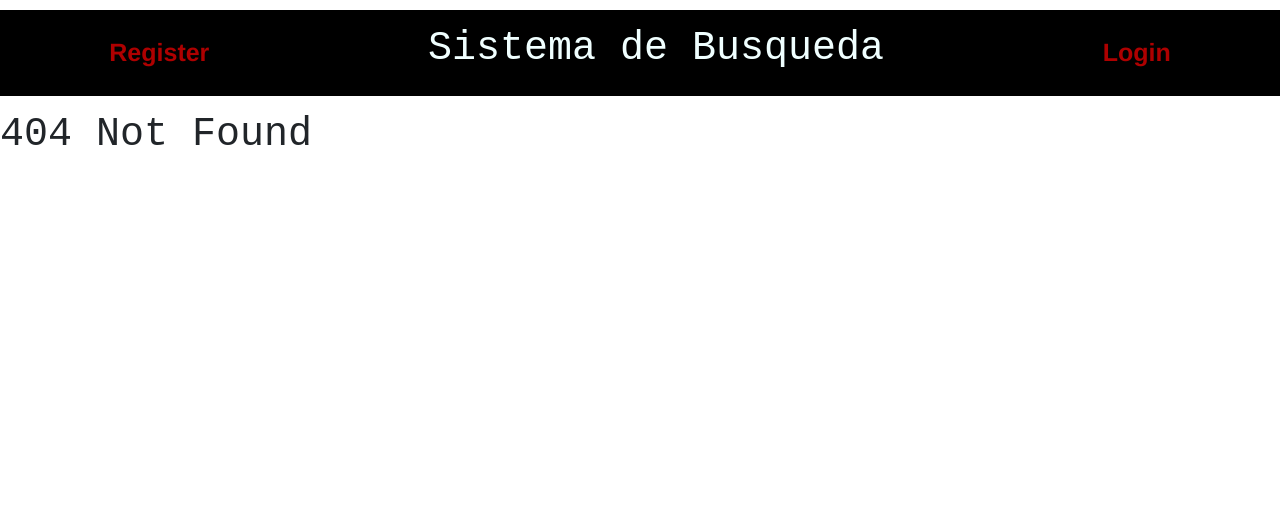
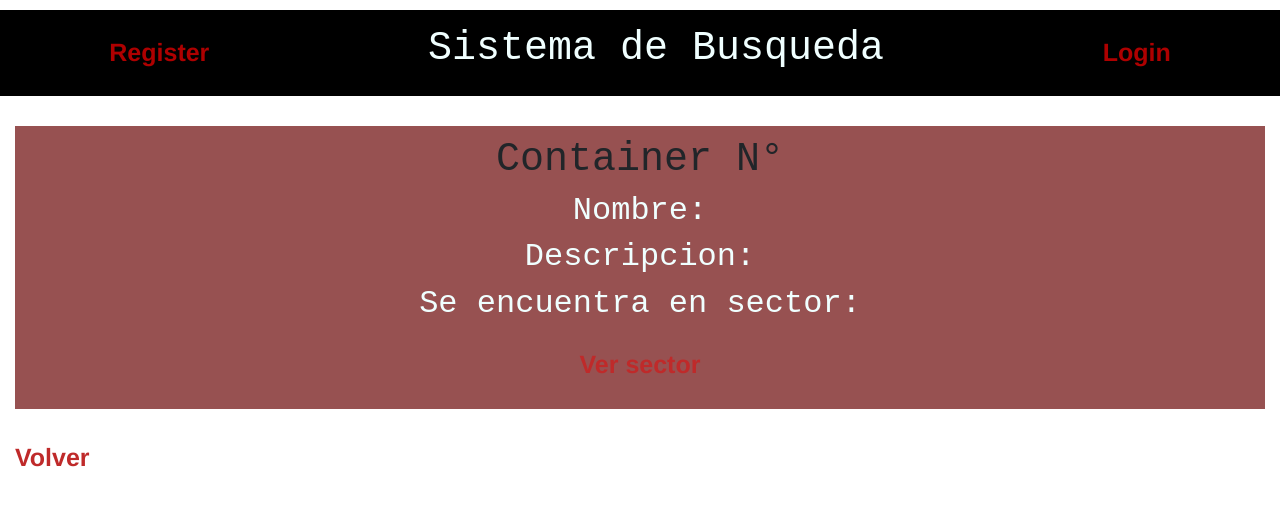
Before and after one commit to mirkomelfi/SIP-Frontend, a React (Create React App) app: page /items/1/containers/1 in a window 1280 px wide. Before the commit this address had no page. Shown: the top 506 px of the page. Built offline with nearby package versions, Linux system fonts and the light colour scheme; no server answers; a web font is replaced by a local one.

Commit message:
rutas_arregladas

```diff
--- a/src/components/App.jsx
+++ b/src/components/App.jsx
@@ -34,19 +34,20 @@ export const App = () => {
           <Route path="/sectors/:idSec" element={<Sector/> }/>
           <Route path="/sectors/:idSec/containers" element={<ContainerListContainer greeting="Listado de Contenedores del Sector seleccionado"/>}/>
           <Route path="/sectors/:idSec/containers/:idCont" element={<Container /> }/>
-          <Route path="/containers/:idCont" element={<Container /> }/>
+          <Route path="/items/:idItem/containers/:idCont" element={<Container fromItem={true} /> }/>
           <Route path="/items/:idItem/changeLocation/:idCont" element={<Container />}/>
-          <Route path="/containers/sectors/:idSec" element={<Sector fromContainer={true} /> }/>
+          <Route path="/items/:idItem/containers/:idCont/sectors/:idSec" element={<Sector fromContainer={true} /> }/>
           <Route path="/sectors/:idSec/containers/:idCont/items" element={<ItemListContainer greeting="Listado de Items del Contenedor seleccionado"/>}/>
-          <Route path="/sectors/:idSec/containers/:idCont/items/:idItem" element={<Item />}/>
+          <Route path="/sectors/:idSec/containers/:idCont/items/:idItem" element={<Item fromSector={true}/>}/>
           <Route path="/items" element={<ItemListContainer greeting="Listado de Items del Contenedor seleccionado"/>}/>
           <Route path="/items/:idItem" element={<Item />}/>
           <Route path="/users/:idUser" element={<User/>}/>
           <Route path="/updateUser/:idUser" element={<UserPut />}/>
           <Route path="/updateSector/:idSec" element={<SectorPut />}/>
           <Route path="/addSector" element={<SectorPost />}/>
-          <Route path="/updateItem/:idItem" element={<ItemPut />}/>
-          <Route path="/updateContainer/:idCont" element={<ContainerPut />}/>
+          <Route path="/sectors/:idSec/containers/:idCont/items/:idItem/updateItem" element={<ItemPut />}/>
+          <Route path="/items/:idItem/updateItem" element={<ItemPut />}/>
+          <Route path="/sectors/:idSec/containers/:idCont/updateContainer" element={<ContainerPut />}/>
           <Route path="/user/current" element={<User />}/>
           <Route path="/updateUser" element={<UserPut />}/>
           <Route path='*' element={<h1>404 Not Found</h1>} />
--- a/src/components/Container/Container.jsx
+++ b/src/components/Container/Container.jsx
@@ -5,8 +5,9 @@ import { useState,useEffect } from "react";
 import { getToken } from "../../utils/auth-utils";
 import { Mensaje } from "../Mensaje/Mensaje";
 
-const Container =()=>{
-    const {idSec,idCont}= useParams();
+const Container =({fromItem})=>{
+
+    const {idSec,idCont,idItem}= useParams();
 
     const [container,setContainer]= useState([]);
     console.log(container)
@@ -60,18 +61,20 @@ const Container =()=>{
                 <h2>Se encuentra en sector: {container.sectorID}</h2>
                {idSec?
                  <><Link to={`items`}>Ver items</Link>
-                <Link to={`/updateContainer/${idCont}`}>Modificar</Link>
+                <Link to={`updateContainer`}>Modificar</Link>
                 <button onClick={()=>eliminar()} className="btn btn-primary">Eliminar</button>
                   </>
                 :
-                <Link to={`/containers/sectors/${container.sectorID}`}>Ver sector</Link>
+                <Link to={`sectors/${container.sectorID}`}>Ver sector</Link>
                 }
                 </>
 
                 ):(<Mensaje msj={mensaje} />)}
             </div>
             }
-            <Link to={`/sectors/${container.sectorID}/containers`}>Volver</Link>
+           { !fromItem?<Link to={`/sectors/${container.sectorID}/containers`}>Volver</Link>:
+            <Link to={`/items/${idItem}`}>Volver</Link>
+          }
         </>
     )
 }
--- a/src/components/ContainerListContainer/ContainerListContainer.jsx
+++ b/src/components/ContainerListContainer/ContainerListContainer.jsx
@@ -43,17 +43,15 @@ const ContainerListContainer = ({greeting, idContainer, idItem}) =>{
         .then(response => response.json())
         .then(data => {
 
-          if (data.msj){
-            setMensaje(data.msj)
-
-          }else{
-
-            if (idSec){
-              const containers= data.containers
+          if (idSec){
+            const containers= data.containers
+            if (containers.length==0){
+              setMensaje(`No hay contenedores cargados en el sector ${idSec}`)
+            }else{
               setListaContainers(containers)
-            } else{
-              setListaContainers(data)
             }
+          } else{
+            setListaContainers(data)
           }
 
         })
@@ -79,7 +77,10 @@ const ContainerListContainer = ({greeting, idContainer, idItem}) =>{
             :
             <ContainerList listaContainers={listaContainers} idItem={idItem}/>}</>
             :
+            <>
+            <button onClick={()=>agregar()} className="btn btn-primary">Agregar contenedor</button>
             <Mensaje msj={mensaje}/>
+            </>
           ):
           (<ContainerPost/>)}
 
--- a/src/components/Item/Item.jsx
+++ b/src/components/Item/Item.jsx
@@ -6,7 +6,7 @@ import { getToken } from "../../utils/auth-utils";
 import { Mensaje } from "../Mensaje/Mensaje";
 import { ItemLocation } from "./ItemLocation";
 
-const Item =()=>{
+const Item =({fromSector})=>{
     const {idSec,idCont,idItem}= useParams();
 
     const [item,setItem]= useState([]);
@@ -60,12 +60,15 @@ const Item =()=>{
                 {!mensaje?(<>
                 <h2>Nombre: {item.name}</h2>
                 <h2>Descripcion: {item.description}</h2>
-                <h2>Se encuentra en contenedor: {item.containerID}</h2>
+                {item.containerID==0||!item.containerID?
+                <h2>No se encuentra en ningun contenedor</h2>
+                :
+                <h2>Se encuentra en contenedor: {item.containerID}</h2>}
 
-                <Link to={`/updateItem/${idItem}`}>Modificar Item</Link>
-                {!idCont&&<Link to={`/containers/${item.containerID}`}>Ver contenedor</Link>}
-                {!item.containerID?<button onClick={()=>changeLocation()} className="btn btn-primary">Agregar a un contenedor NO ANDA</button>:
-                !idSec&&<button onClick={()=>changeLocation()} className="btn btn-primary">Cambiar de contenedor NO ANDA</button>}
+                <Link to={`updateItem`}>Modificar Item</Link>
+                {(item.containerID!=undefined&&item.containerID!=0&&item.containerID!=null&&!fromSector)&&<Link to={`containers/${item.containerID}`}>Ver contenedor</Link>}
+                {item.containerID==0||!item.containerID?<button onClick={()=>changeLocation()} className="btn btn-primary">Agregar a un contenedor</button>:
+                !idSec&&<button onClick={()=>changeLocation()} className="btn btn-primary">Cambiar de contenedor</button>}
                 <button onClick={()=>eliminar()} className="btn btn-primary">Eliminar</button>
                 </>
 
--- a/src/components/Item/ItemPUT.jsx
+++ b/src/components/Item/ItemPUT.jsx
@@ -7,7 +7,7 @@ import { getToken } from "../../utils/auth-utils"
 
 export const ItemPut = () => {
 
-    const {idItem}= useParams();
+    const {idSec,idCont,idItem}= useParams();
 
     const [mensaje,setMensaje]=useState(null)
     const datForm = useRef() //Crear una referencia para consultar los valoresa actuales del form
@@ -65,7 +65,9 @@ export const ItemPut = () => {
                 ):    <Mensaje msj={mensaje} />
 
         }
-        <Link to={`/items/${idItem}`}>Volver</Link>
+       { !idSec?<Link to={`/items/${idItem}`}>Volver</Link>:
+       <Link to={`/sectors/${idSec}/containers/${idCont}/items/${idItem}`}>Volver</Link>
+       }
         </div>
 
     )
--- a/src/components/ItemListContainer/ItemListContainer.jsx
+++ b/src/components/ItemListContainer/ItemListContainer.jsx
@@ -4,6 +4,7 @@ import {useParams,Link} from "react-router-dom";
 import { ItemList } from "../ItemList/ItemList";
 import { getToken } from "../../utils/auth-utils";
 import { ItemPost } from "../Item/ItemPOST";
+import { Mensaje } from "../Mensaje/Mensaje";
 
 
 const ItemListContainer = ({greeting}) =>{
@@ -12,6 +13,7 @@ const ItemListContainer = ({greeting}) =>{
 
     const [listaItems,setListaItems]= useState([]);
     const [loading,setLoading]= useState(true);
+    const [mensaje,setMensaje]= useState(null);
     const [add,setAdd]= useState(false);
 
     const agregar= () =>{
@@ -26,7 +28,6 @@ const ItemListContainer = ({greeting}) =>{
         url=`${process.env.REACT_APP_DOMINIO_BACK}/items`
       }
 
-
         fetch(url, {
         method: "GET",
         headers: {
@@ -39,10 +40,15 @@ const ItemListContainer = ({greeting}) =>{
         .then(data => {
           if (idCont){
             const items= data.items
-            setListaItems(items)
+            if (items.length==0){
+              setMensaje(`No hay items cargados en el contenedor ${idCont}`)
+            }else{
+              setListaItems(items)
+            }
           }else{
             setListaItems(data)
           }
+
 
         })
         .catch(error => console.error(error))
@@ -61,7 +67,7 @@ const ItemListContainer = ({greeting}) =>{
           (<>
             <h1 className="greeting">{greeting}</h1>
             <button onClick={()=>agregar()} className="btn btn-primary">Agregar Item</button>
-            <ItemList listaItems={listaItems}/>
+            {listaItems.length!=0?<ItemList listaItems={listaItems}/>:<Mensaje msj={mensaje} />}
           </>)
           :
           (<ItemPost/>)}
--- a/src/components/Sector/Sector.jsx
+++ b/src/components/Sector/Sector.jsx
@@ -8,7 +8,7 @@ import { useEffect } from "react";
 
 const Sector =({fromContainer})=>{
 
-    const {idSec}= useParams()
+    const {idSec,idCont,idItem}= useParams()
     console.log(idSec)
     const [mensaje,setMensaje]=useState(null);
     const [sector,setSector]=useState();
@@ -73,7 +73,9 @@ const Sector =({fromContainer})=>{
                 } </>
                 ):(<Mensaje msj={mensaje} />)}
             </div>
-            <Link to={`/sectors`}>Volver</Link>
+            {!fromContainer?<Link to={`/sectors`}>Volver</Link>
+            :<Link to={`/items/${idItem}/containers/${idCont}`}>Volver</Link>
+            }
         </>
     )
 }
```
